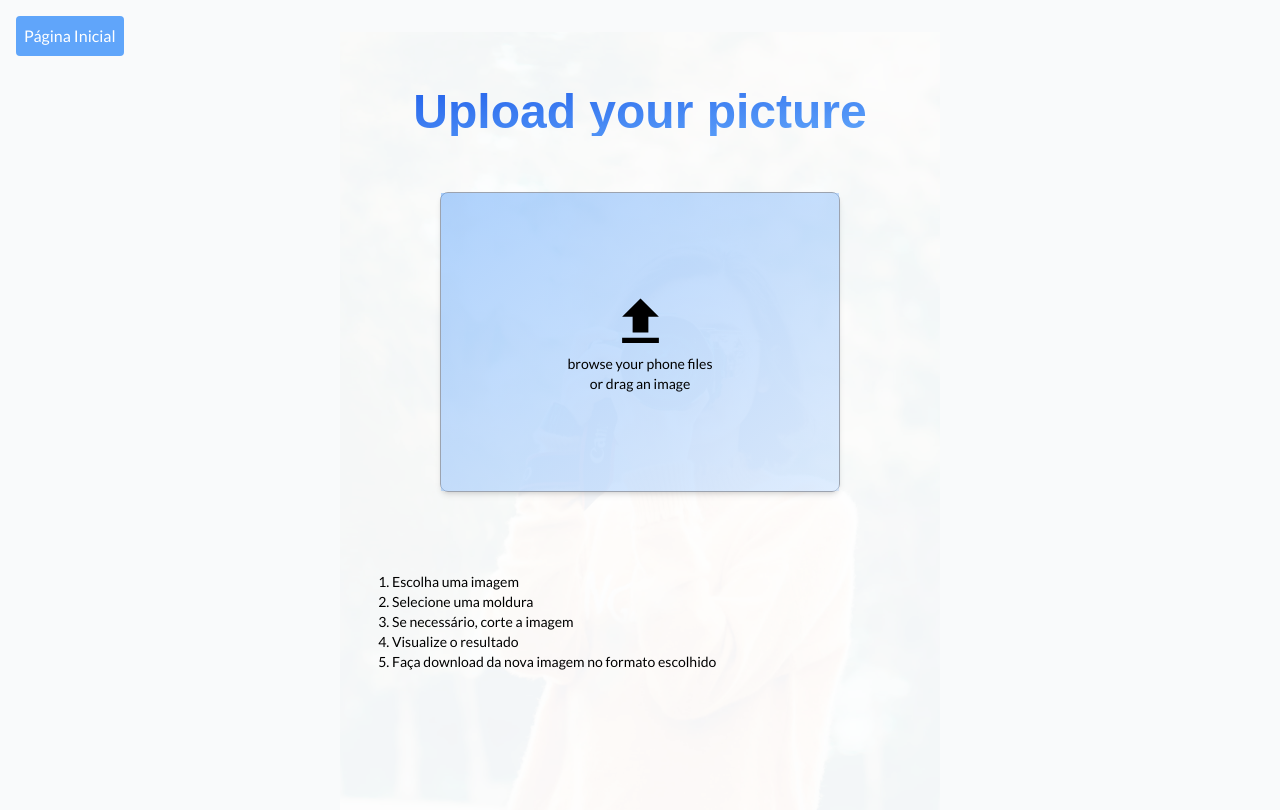
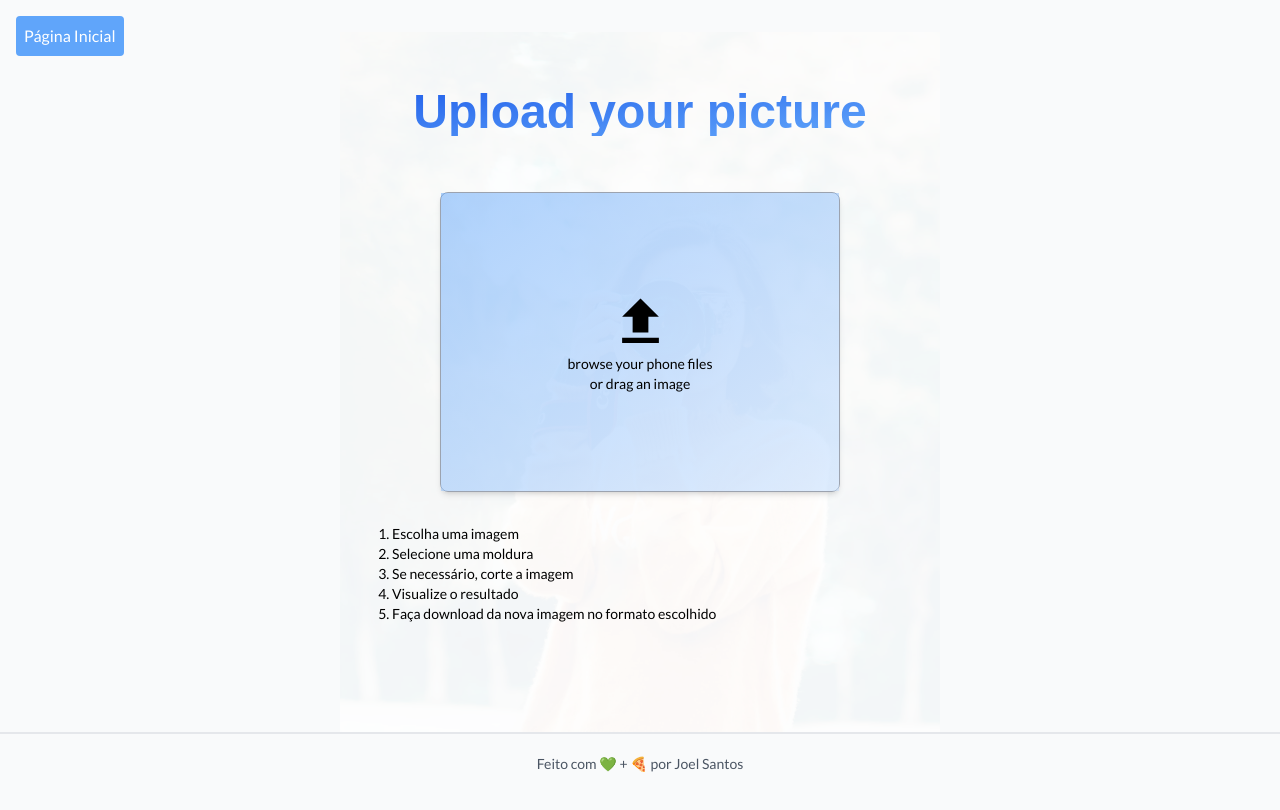
Before and after one commit to joelsantosjunior/Image-framer, a React (Vite) app: page /view in a window 1280 px wide. Both pictures are taken after a click on the button "Página Inicial". Shown: the top 810 px of the page. Built offline with nearby package versions, Linux system fonts and the light colour scheme; a web font is replaced by a local one.

Commit message:
align styles

```diff
--- a/src/App.css
+++ b/src/App.css
@@ -31,10 +31,10 @@
 
   .page {
     @apply flex flex-col items-center justify-start;
-    @apply min-h-screen;
     @apply bg-gray-50;
     @apply px-10;
 
+    min-height: calc(100vh - 100px);
     max-width: min(600px, 100%);
     margin: auto;
   }
--- a/src/App.tsx
+++ b/src/App.tsx
@@ -5,6 +5,7 @@ import ImageView from './pages/ImageViewPage'
 import { ImageContext } from './ImageContext'
 import { useState } from 'react'
 import FrameSelectionPage from './pages/FrameSelectionPage'
+import Footer from './components/Footer'
 
 function App() {
   const value = {
@@ -33,6 +34,12 @@ function App() {
           <Route path="/frame" element={<FrameSelectionPage />}></Route>
           <Route path="/download"></Route>
         </Routes>
+        <Footer>
+          Feito com 💚 + 🍕 por{' '}
+          <a href="https://joelsantos.dev" target="_blank">
+            Joel Santos
+          </a>
+        </Footer>
       </ImageContext.Provider>
     </BrowserRouter>
   )
--- a/src/components/Footer.tsx
+++ b/src/components/Footer.tsx
@@ -1,7 +1,7 @@
 const Footer = ({ children }: { children: React.ReactNode }) => {
   return (
-    <footer className="mt-10 w-full border-t-2">
-      <p className="mt-5 text-center text-sm text-gray-600">{children}</p>
+    <footer className="w-full border-t-2 py-5">
+      <p className=" text-center text-sm text-gray-600">{children}</p>
     </footer>
   )
 }
--- a/src/components/InstructionsList.tsx
+++ b/src/components/InstructionsList.tsx
@@ -1,6 +1,6 @@
 const InstructionsList = () => {
   return (
-    <div className="self-start ml-3">
+    <div className="self-start ml-3 mb-6">
       <ol className="list-decimal text-sm font-medium">
         <li>Escolha uma imagem</li>
         <li>Selecione uma moldura</li>
--- a/src/pages/UploadPage.tsx
+++ b/src/pages/UploadPage.tsx
@@ -55,7 +55,7 @@ const UploadPage = () => {
           width: 'min(100%, 400px)',
         }}
         onClick={handleFileUploadClick}
-        className="relative file-uploader flex flex-col items-center justify-center border border-solid border-gray-400 rounded-lg hover:border-gray-500 transition active:border-gray-600 cursor-pointer p-4 shadow-md mb-20"
+        className="relative file-uploader flex flex-col items-center justify-center border border-solid border-gray-400 rounded-lg hover:border-gray-500 transition active:border-gray-600 cursor-pointer p-4 shadow-md mb-8"
       >
         <div className="absolute w-full h-full file-uploader-bg bg-gradient-to-br from-blue-400 to-blue-200 bg-opacity-30 opacity-50"></div>
 
```
Also changed, not shown: src/crop-image-poc.tsx (renamed from src/OldApp.tsx).
